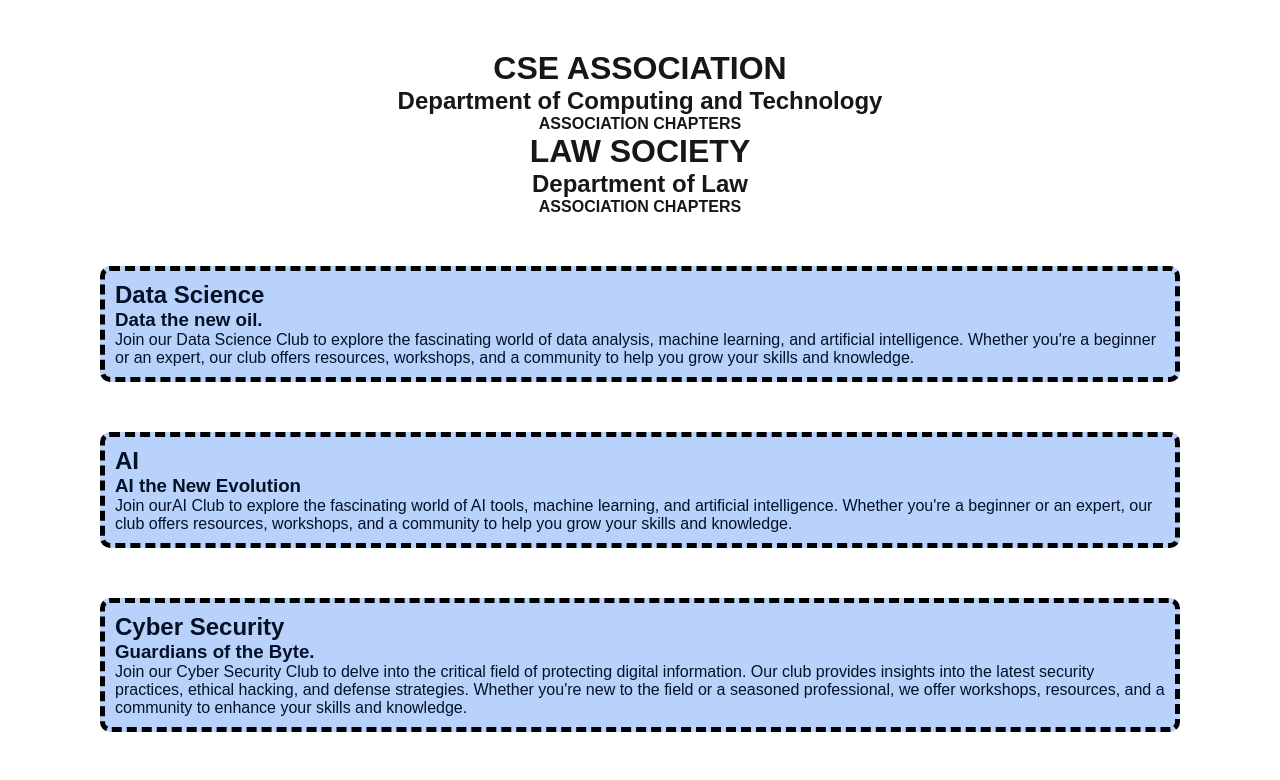
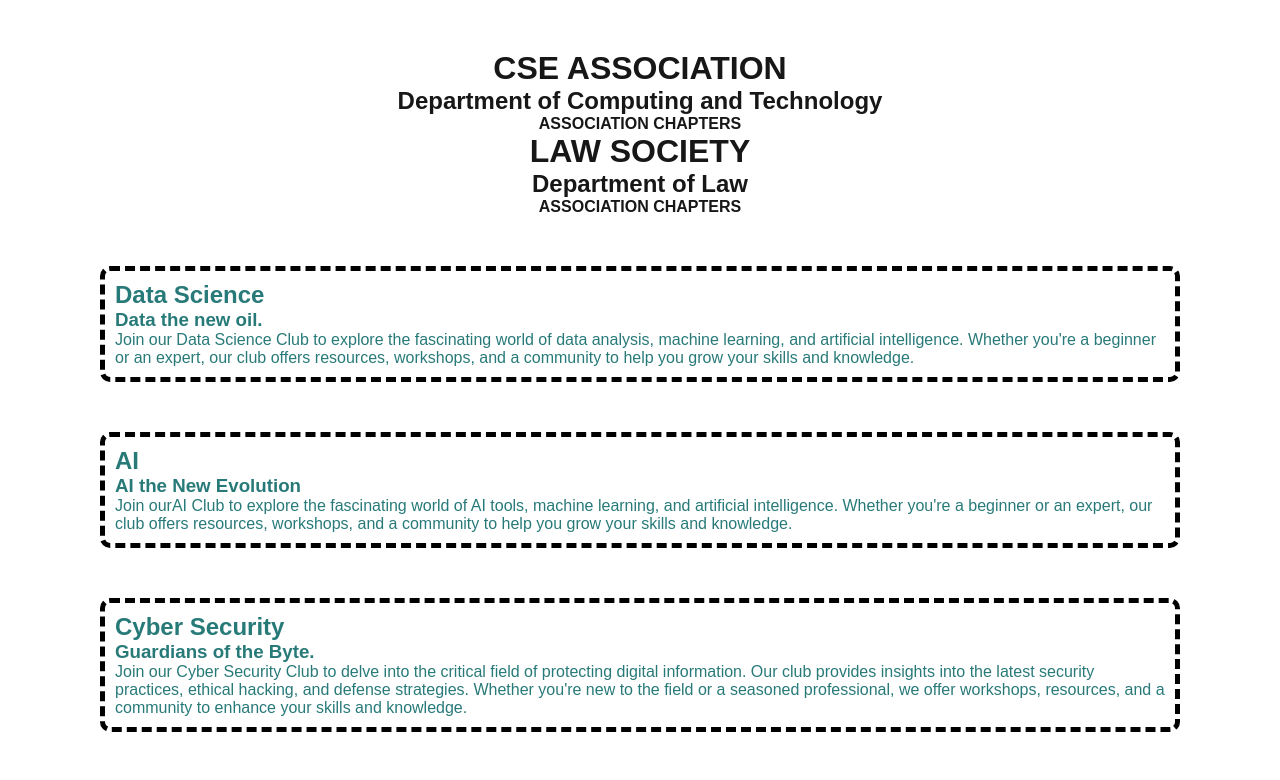
Before and after one commit to Grace-Wanja/my-app, a Next.js app: page / in a window 1280 px wide. Shown: the top 780 px of the page. Built offline with nearby package versions, Linux system fonts and the light colour scheme.

Commit message:
changed background

```diff
--- a/src/app/components/chapterCard.js
+++ b/src/app/components/chapterCard.js
@@ -2,8 +2,8 @@ export default function ChapterCard(props) {
 
 
     let ourStyles = {
-        color: "#041126",
-        backgroundColor: "#b8d2fc",
+        color: "#287a79",
+        backgroundColor: "##287a79",
         border: "5px dashed black",
         padding: "10px",
         margin: "50px",
```
